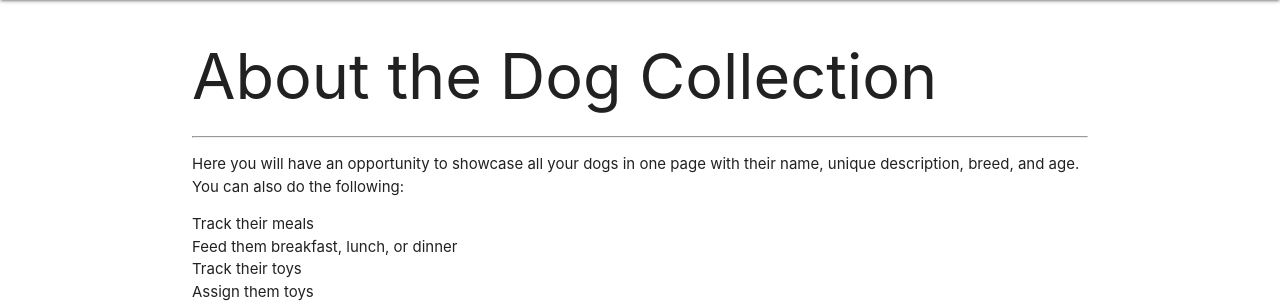
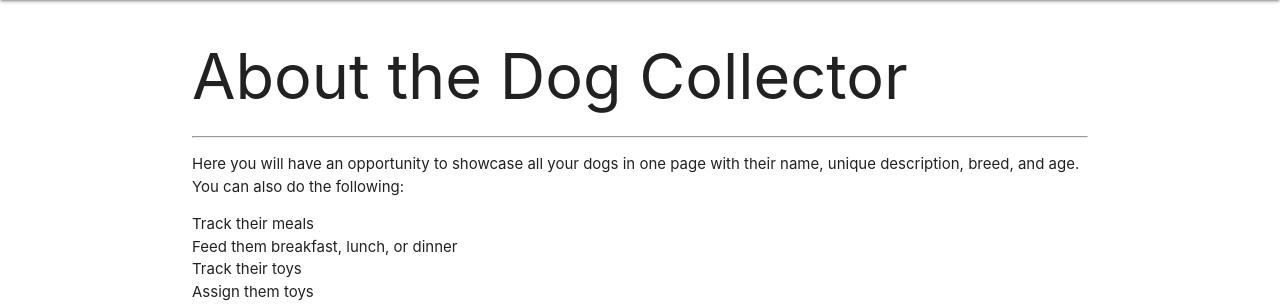
Before and after one commit to ssahussai/Doggie-Deck, a Django app: page /about/ in a window 1280 px wide. Shown: the part 64-369 px from the top of the page. Run offline with Django 3.2, Linux system fonts and the light colour scheme.

Commit message:
makes updates

```diff
--- a/main_app/templates/about.html
+++ b/main_app/templates/about.html
@@ -1,7 +1,7 @@
 {% extends 'base.html' %}
 {% block content %}
 
-    <h1>About the Dog Collection</h1>
+    <h1>About the Dog Collector</h1>
     <hr />
     <p>Here you will have an opportunity to showcase all your dogs in one page with their name, unique description, breed, and age. You can also do the following:
         <ul>
--- a/main_app/templates/home.html
+++ b/main_app/templates/home.html
@@ -2,6 +2,7 @@
 {% block content %}
 
 <h1>Hello Dog Lover, Welcome!</h1>
-<p>Please Login for full access to the Dog Collection app!</p>
+<p>Please Login for full access to the Dog Collector's app!</p>
+
 
 {% endblock %}
```
